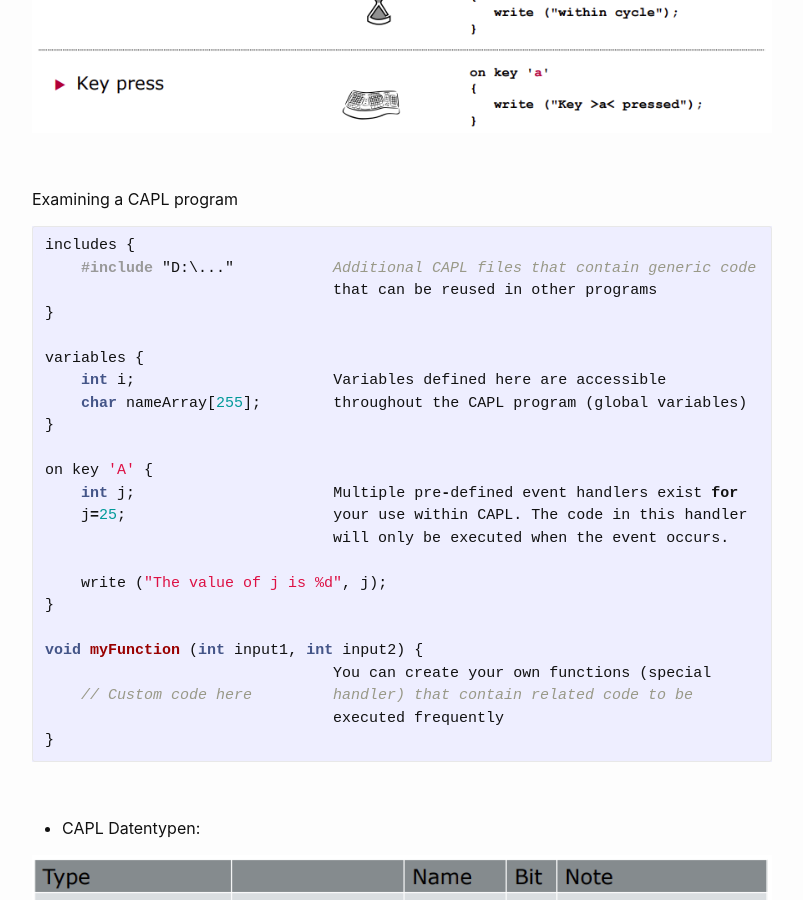
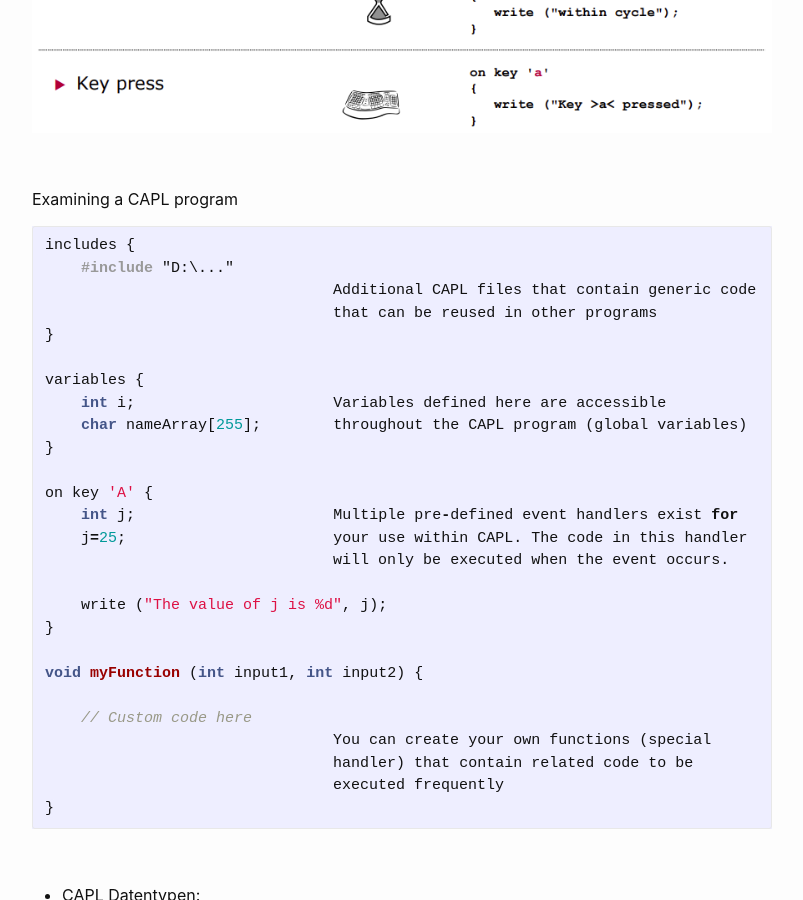
Before and after one commit to Hautaklyttn/progDocs, a Jekyll site: the page built from docs/articles/vectorCAPL.md, in a window 1280 px wide and 900 px high, scrolled down 2460 px. Shown: the whole window, without its empty margins (238-1041 px from the left). Built offline with Jekyll 4.4.1, drawn with Linux system fonts in a browser that asks for light colours.

````diff
--- a/docs/articles/vectorCAPL.md
+++ b/docs/articles/vectorCAPL.md
@@ -73,7 +73,8 @@ CAPL-Programme sind event-orientiert. Das heißt, sie bestehen aus einzelnen Fun
 
 ```c
 includes {
-    #include "D:\..."           Additional CAPL files that contain generic code
+    #include "D:\..."
+                                Additional CAPL files that contain generic code
                                 that can be reused in other programs
 }
 
@@ -91,8 +92,10 @@ on key 'A' {
 }
 
 void myFunction (int input1, int input2) {
+
+    // Custom code here
                                 You can create your own functions (special
-    // Custom code here         handler) that contain related code to be
+                                handler) that contain related code to be
                                 executed frequently
 }
 ```
````
